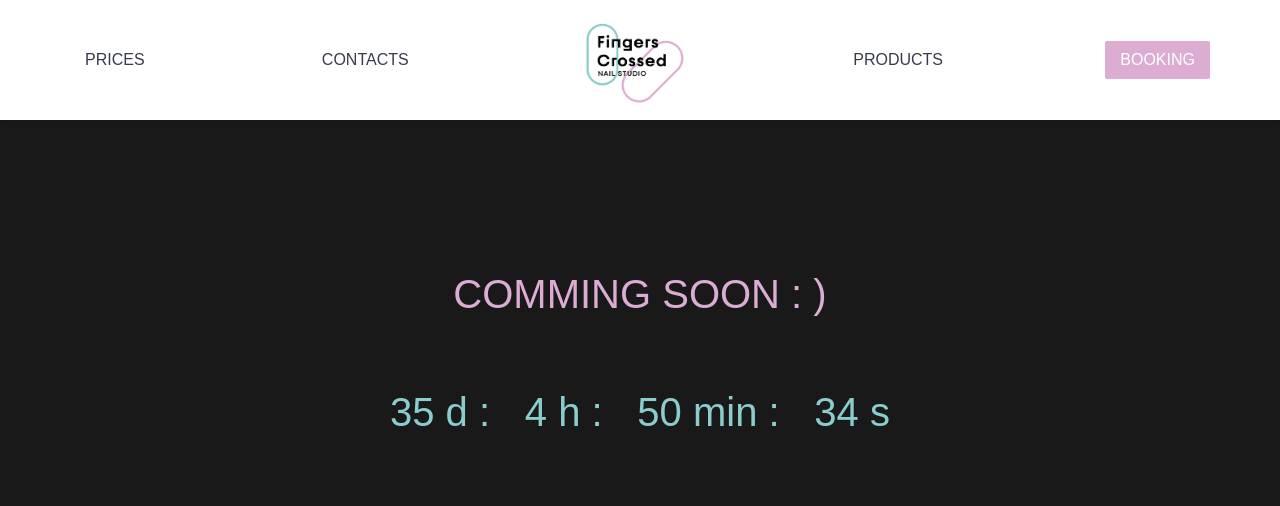
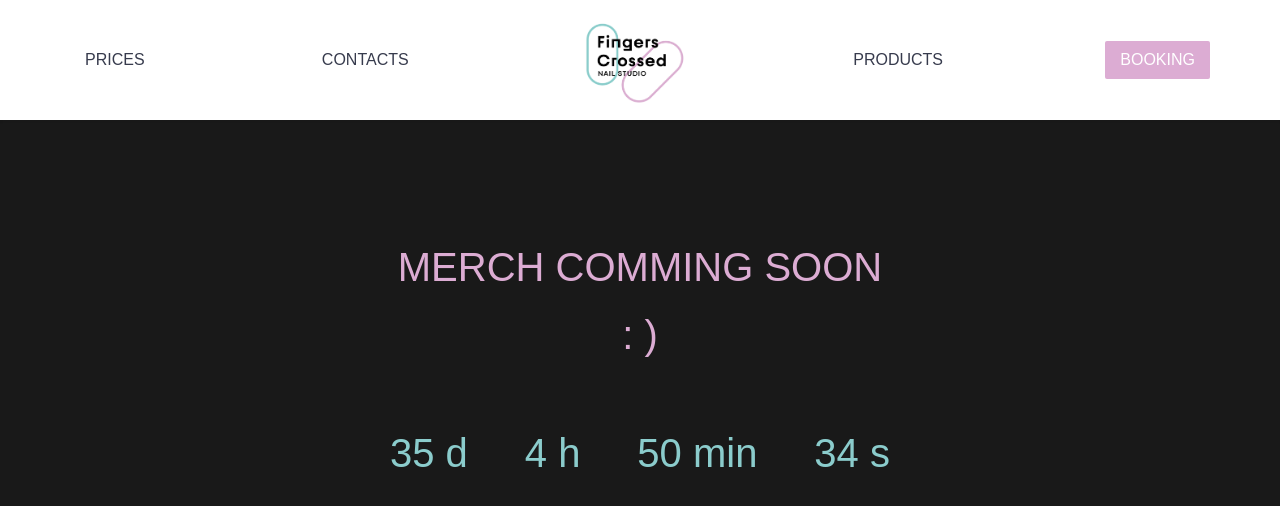
Before and after one commit to IngaGd/fc-react-app, a React (Create React App) app: page /shop in a window 1280 px wide. Shown: the top 506 px of the page. Built offline with nearby package versions, Linux system fonts and the light colour scheme.

Commit message:
Refactoring

```diff
--- a/src/Components/HeaderHero.jsx
+++ b/src/Components/HeaderHero.jsx
@@ -18,7 +18,7 @@ export default function HeaderHero() {
                     >
                         <div className="text-box">Prices</div>
                     </a>
-                    <Link className="nav-link" to="/contact">
+                    <Link className="nav-link" to="/contacts">
                         <div className="text-box"> Contacts</div>
                     </Link>
                     <Link className="nav-link" to="/fc-react-app">
--- a/src/Components/HeaderSticky.jsx
+++ b/src/Components/HeaderSticky.jsx
@@ -19,7 +19,7 @@ export default function HeaderSticky() {
                     >
                         <div className="text-box">Prices</div>
                     </a>
-                    <Link className="nav-link" to="/contact">
+                    <Link className="nav-link" to="/contacts">
                         <div className="text-box"> Contacts</div>
                     </Link>
                     <Link className="nav-link" to="/fc-react-app">
--- a/src/Components/NavMobile.jsx
+++ b/src/Components/NavMobile.jsx
@@ -48,7 +48,7 @@ export default function NavMobile() {
                         >
                             <div className="text-box">Prices</div>
                         </a>
-                        <Link className="nav-link" to="/contact">
+                        <Link className="nav-link" to="/contacts">
                             <div className="text-box"> Contacts</div>
                         </Link>
                         <Link className="nav-link" to="/shop">
--- a/src/Pages/Contacts.jsx
+++ b/src/Pages/Contacts.jsx
@@ -13,12 +13,12 @@ export default function Contacts() {
             <div className="countdown__container">
                 <div className="countdown__box">
                     <div className="countdown__heading">
-                        Comming soon : &#41;
+                        Info comming soon : &#41;
                     </div>
                     <div className="countdown__numbers">
-                        <div className="countdown__number">{days} d :</div>
-                        <div className="countdown__number">{hours} h :</div>
-                        <div className="countdown__number">{minutes} min :</div>
+                        <div className="countdown__number">{days} d </div>
+                        <div className="countdown__number">{hours} h </div>
+                        <div className="countdown__number">{minutes} min </div>
                         <div className="countdown__number">{seconds} s</div>
                     </div>
                 </div>
--- a/src/Pages/Shop.jsx
+++ b/src/Pages/Shop.jsx
@@ -14,12 +14,12 @@ export default function Shop() {
             <div className="countdown__container">
                 <div className="countdown__box">
                     <div className="countdown__heading">
-                        Comming soon : &#41;
+                        Merch comming soon : &#41;
                     </div>
                     <div className="countdown__numbers">
-                        <div className="countdown__number">{days} d :</div>
-                        <div className="countdown__number">{hours} h :</div>
-                        <div className="countdown__number">{minutes} min :</div>
+                        <div className="countdown__number">{days} d </div>
+                        <div className="countdown__number">{hours} h </div>
+                        <div className="countdown__number">{minutes} min </div>
                         <div className="countdown__number">{seconds} s</div>
                     </div>
                 </div>
--- a/src/style/components/_countdown.scss
+++ b/src/style/components/_countdown.scss
@@ -5,6 +5,9 @@
         display: flex;
         align-items: center;
         justify-content: center;
+        @include respond(phone) {
+            height: 90vh;
+        }
     }
     &__heading {
         margin-top: -20rem;
@@ -16,6 +19,7 @@
         font-size: 4rem;
         text-transform: uppercase;
         margin-bottom: 5rem;
+        text-align: center;
         @include respond(phone) {
             width: 30rem;
             font-size: 3rem;
```
